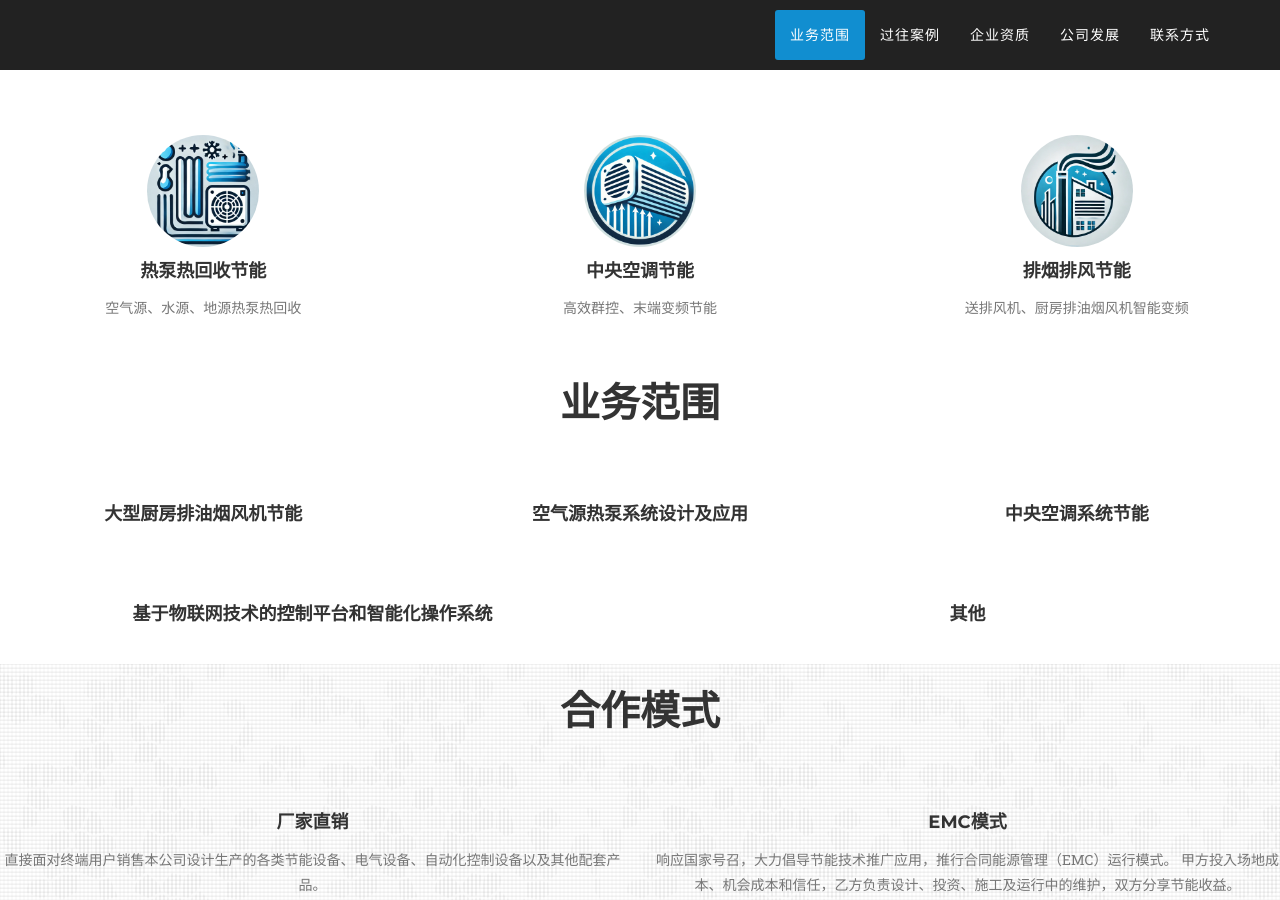
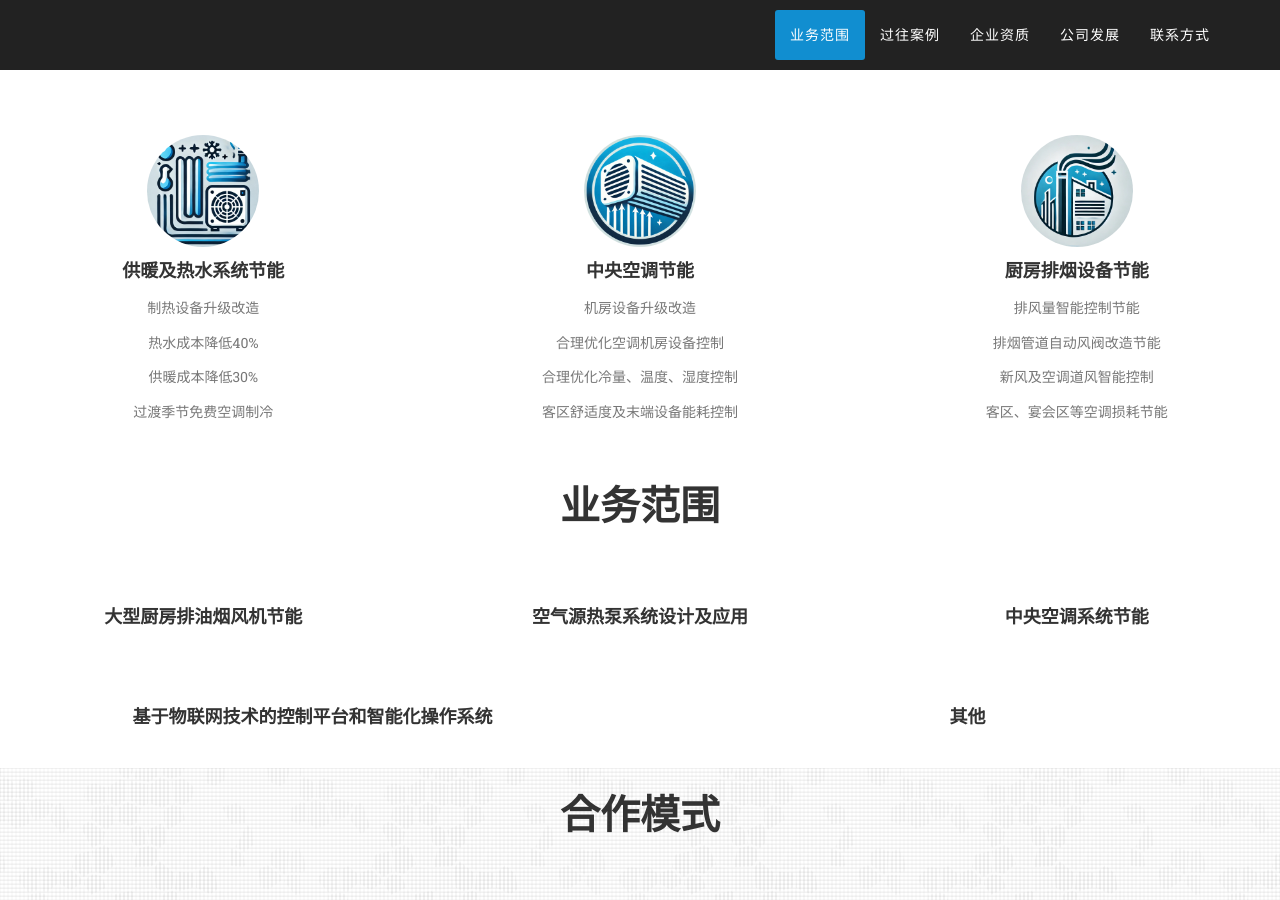
Before and after one commit to wxelec/wxelec.github.io, a Jekyll site: the page built from index.html, in a window 1280 px wide and 900 px high, scrolled down 1062 px. Built offline with Jekyll 4.4.1, drawn with Linux system fonts in a browser that asks for light colours; some web fonts are replaced.

Commit message:
Update skills.html

```diff
--- a/_includes/skills.html
+++ b/_includes/skills.html
@@ -13,8 +13,11 @@
                         <i class="fa fa-html5 fa-stack-1x fa-inverse"></i> -->
                         <img class="img-circle img-responsive" src="img/heat.jpg" alt="">
                     </span>
-                    <h4 class="service-heading">热泵热回收节能</h4>
-                    <p class="text-muted">空气源、水源、地源热泵热回收</p>
+                    <h4 class="service-heading">供暖及热水系统节能</h4>
+                    <p class="text-muted">制热设备升级改造</p>
+                    <p class="text-muted">热水成本降低40%</p>
+                    <p class="text-muted">供暖成本降低30%</p>
+                    <p class="text-muted">过渡季节免费空调制冷</p>
                 </div>
                 <div class="col-md-4">
                     <span class="fa-stack fa-4x">
@@ -23,7 +26,10 @@
                         <img class="img-circle img-responsive" src="img/airconditioner.jpg" alt="">
                     </span>
                     <h4 class="service-heading">中央空调节能</h4>
-                    <p class="text-muted">高效群控、末端变频节能</p>
+                    <p class="text-muted">机房设备升级改造</p>
+                    <p class="text-muted">合理优化空调机房设备控制</p>
+                    <p class="text-muted">合理优化冷量、温度、湿度控制</p>
+                    <p class="text-muted">客区舒适度及末端设备能耗控制</p>
                 </div>
                 <div class="col-md-4">
                     <span class="fa-stack fa-4x">
@@ -31,8 +37,11 @@
                         <i class="fa fa-film fa-stack-1x fa-inverse"></i> -->
                         <img class="img-circle img-responsive" src="img/fan.jpg" alt="">
                     </span>
-                    <h4 class="service-heading">排烟排风节能</h4>
-                    <p class="text-muted">送排风机、厨房排油烟风机智能变频</p>
+                    <h4 class="service-heading">厨房排烟设备节能</h4>
+                    <p class="text-muted">排风量智能控制节能</p>
+                    <p class="text-muted">排烟管道自动风阀改造节能</p>
+                    <p class="text-muted">新风及空调道风智能控制</p>
+                    <p class="text-muted">客区、宴会区等空调损耗节能</p>
                 </div>
             </div>
             <div class="row ">
```
